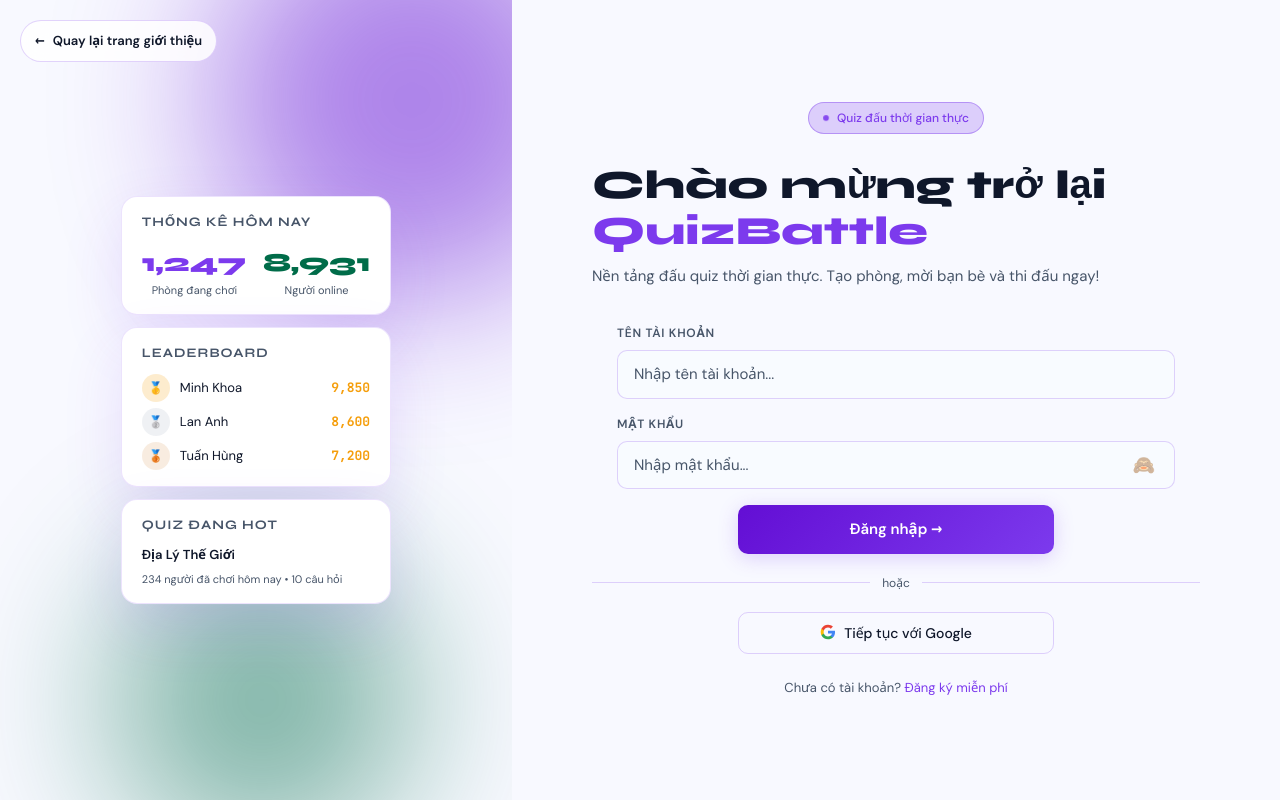
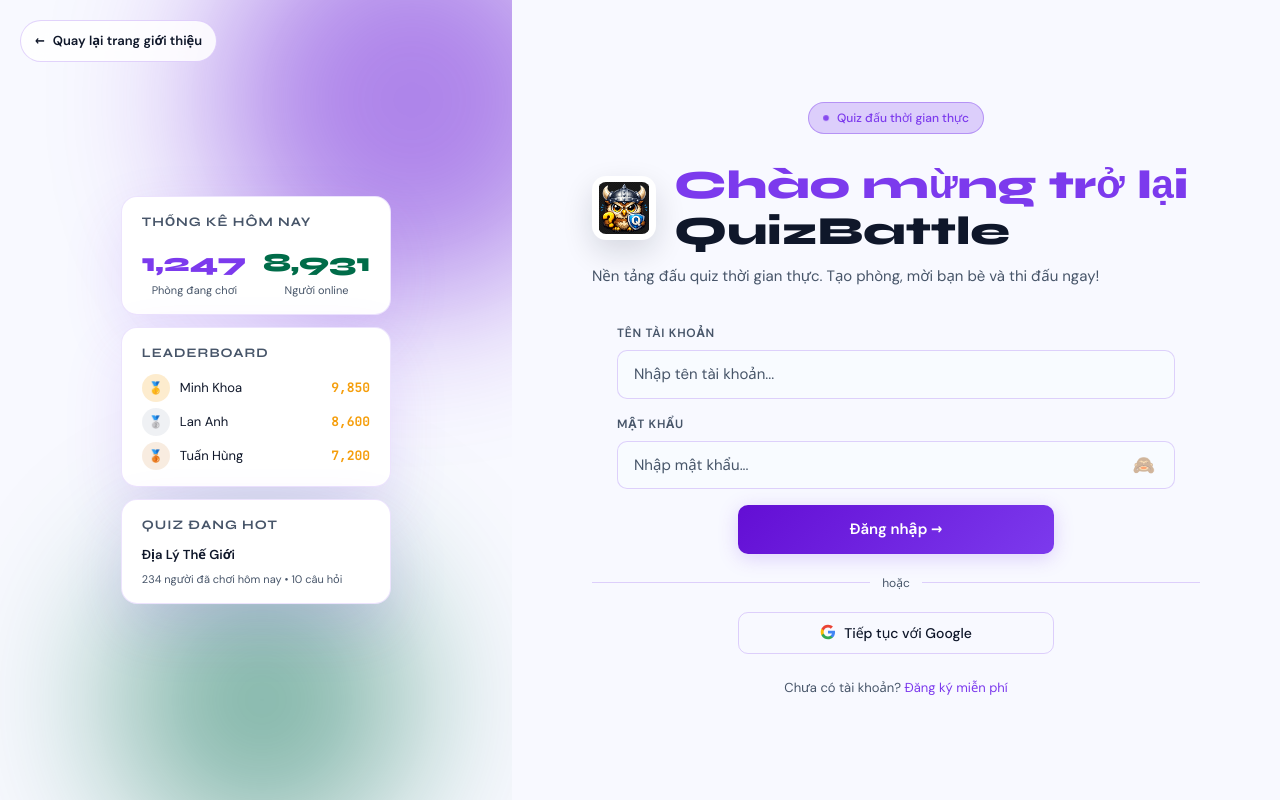
Before and after one commit to Congvinh2005/Quiz-battle, a Next.js app in the folder frontend/: page /login in a window 1280 px wide. Built offline with nearby package versions, Linux system fonts and the light colour scheme.

Commit message:
[Fe] : favicon + link demo

```diff
--- a/frontend/app/layout.tsx
+++ b/frontend/app/layout.tsx
@@ -6,6 +6,10 @@
 export const metadata: Metadata = {
   title: "Quiz Battle - Real-time Quiz Platform",
   description: "Play multiplayer quizzes in real-time with friends",
+  icons: {
+    icon: "/favicon.png",
+    apple: "/favicon.png",
+  },
 };
 
 export default function Layout({
--- a/frontend/components/screens/LandingScreen.tsx
+++ b/frontend/components/screens/LandingScreen.tsx
@@ -194,14 +194,16 @@
                             Bắt đầu ngay
                             <span class="material-symbols-outlined">rocket_launch</span>
 </a>
-<button class="border-2 border-primary text-primary px-2xl py-md rounded-xl font-bold font-headline-md text-headline-md hover:bg-primary-fixed transition-colors">
-                            Xem demo
-                        </button>
+<a class="border-2 border-primary text-primary px-2xl py-md rounded-xl font-bold font-headline-md text-headline-md hover:bg-primary-fixed transition-colors" href="https://www.youtube.com/watch?v=rT5ef78adrk" target="_blank" rel="noreferrer">
+              Xem demo
+            </a>
 </div>
 </div>
 <div class="relative">
 <div class="absolute -z-10 w-full h-full bg-primary-container/20 blur-3xl rounded-full scale-110"></div>
-<img alt="Quiz Battle Gameplay" class="rounded-2xl shadow-2xl border-4 border-white" data-alt="A vibrant and energetic 3D digital illustration of multiple mobile phone screens showing a colorful quiz interface. The screens feature purple and cyan buttons, progress bars, and cheerful avatars. The background is a clean, bright minimalist studio with soft, professional lighting and purple accent glows, reflecting a modern gamified educational aesthetic." src="https://lh3.googleusercontent.com/aida-public/AB6AXuCJx8I5nH22M3BirK3KZwd88XeraCZ_w30wValeLCWBD3d-4nn69MGNWniKaymRI5fn-e5n4MubR0dR9V8-xIbEt_JXu36wtcrVSBpisI_u7dp1ZAq2uqwRmlmSMgAr1MIglX4134-ZUAgF8js2tTwRuvyAmviMffZaFbYLkCHjnczVoGWLwHtMfeEHlFauRFnXd8gBThEvg9TSWhou9q8_3kYyza5Nb6foWLeAhCSwsgXaLzuTwaSPHR9oy0HpulfMNZibIhknLF4"/>
+<div class="mx-auto max-w-[520px] rounded-3xl border-4 border-primary/20 bg-primary-fixed p-8 shadow-2xl">
+<img alt="Quiz Battle logo" class="h-auto w-full object-contain" src="/favicon.png"/>
+</div>
 </div>
 </div>
 </section>
--- a/frontend/components/screens/LoginScreen.tsx
+++ b/frontend/components/screens/LoginScreen.tsx
@@ -56,7 +56,10 @@
       </Link>
       <div className="login-left">
         <div className="brand-badge"><span className="dot" /> Quiz đấu thời gian thực</div>
-        <h1 className="login-title">Chào mừng trở lại <span>QuizBattle</span></h1>
+        <h1 className="login-title">
+          <img className="login-title-icon" src="/favicon.png" alt="QuizBattle" />
+          <span>Chào mừng trở lại <strong>QuizBattle</strong></span>
+        </h1>
         <p className="login-sub">Nền tảng đấu quiz thời gian thực. Tạo phòng, mời bạn bè và thi đấu ngay!</p>
 
         {(error || successMessage) && (
--- a/frontend/styles/login.css
+++ b/frontend/styles/login.css
@@ -146,6 +146,9 @@
 }
 
 .login-title {
+  display: flex;
+  align-items: center;
+  gap: 18px;
   font-family: 'Syne', sans-serif;
   font-size: 40px;
   font-weight: 800;
@@ -153,8 +156,24 @@
   margin-bottom: 10px;
 }
 
+.login-title-icon {
+  width: 64px;
+  height: 64px;
+  flex: 0 0 64px;
+  object-fit: contain;
+  border-radius: 14px;
+  background: #fff;
+  padding: 6px;
+  box-shadow: 0 12px 30px rgba(15, 23, 42, 0.14);
+}
+
 .login-title span {
+  display: inline-block;
   color: var(--primary-light);
+}
+
+.login-title strong {
+  color: var(--text);
 }
 
 .login-sub {
```
Also changed, not shown: frontend/public/favicon.png (added).
